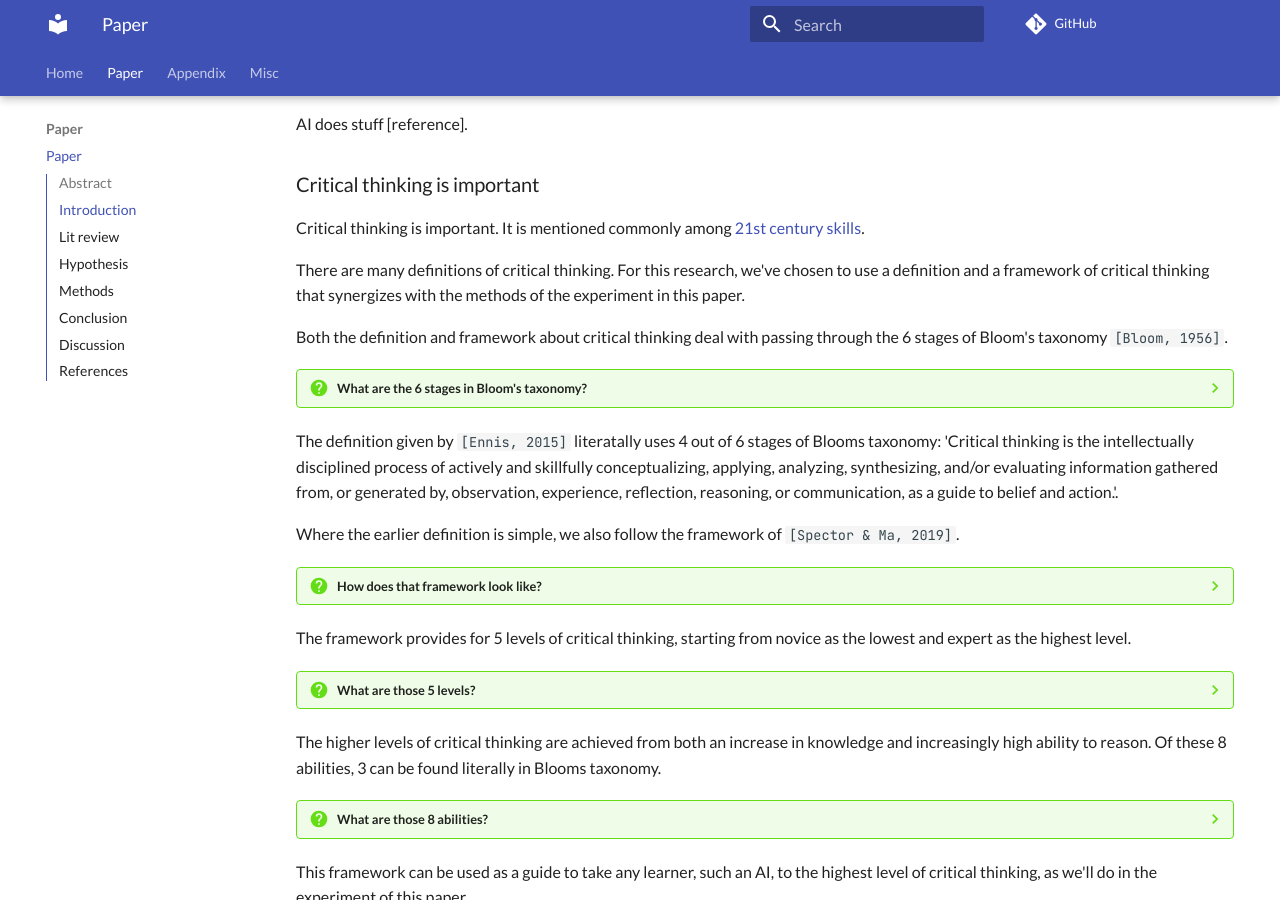
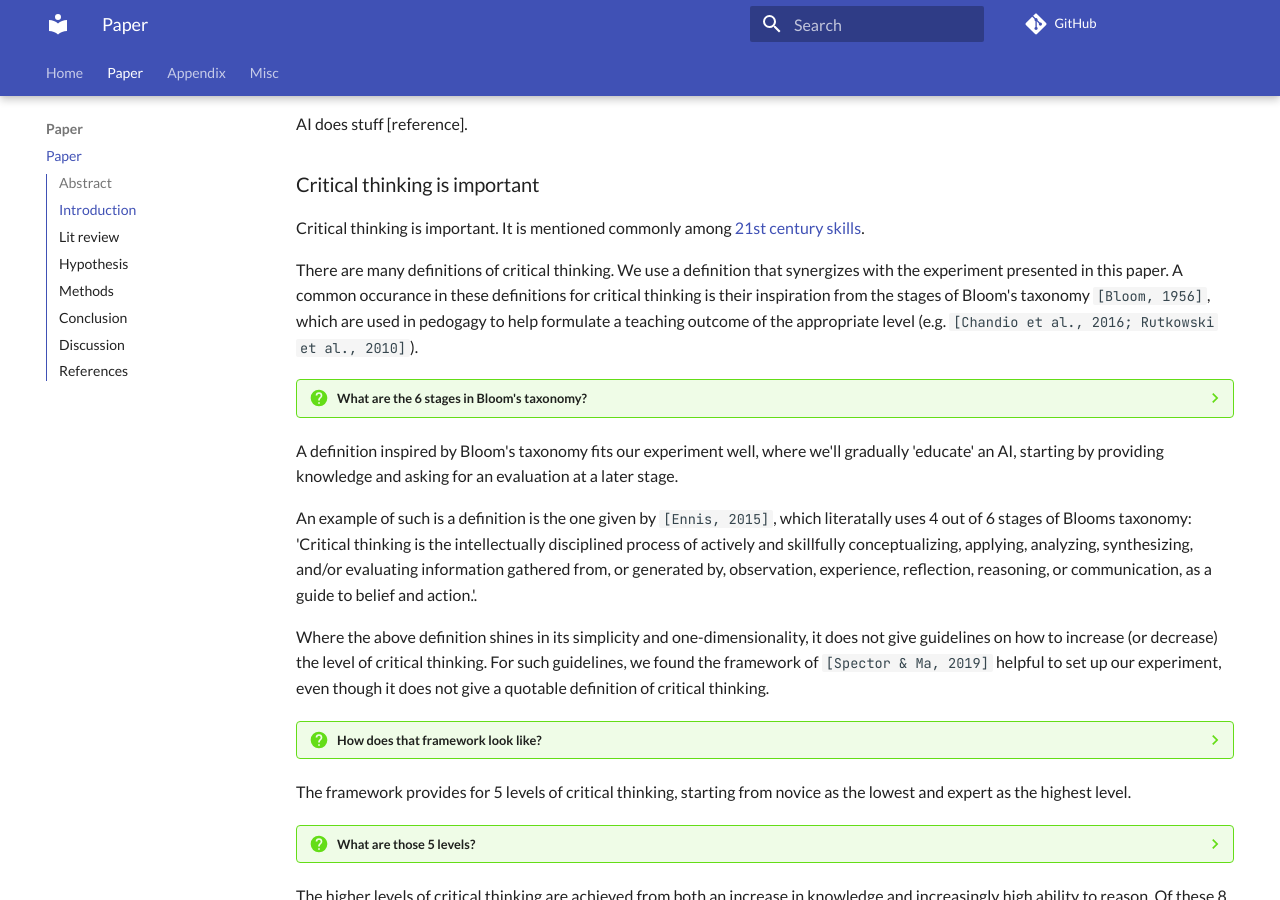
Before and after one commit to richelbilderbeek/paper_critical_ai, an MkDocs documentation site: the page built from docs/paper.md, in a window 1280 px wide and 900 px high, scrolled down 641 px. Built offline with MkDocs 1.6.1 and Material for MkDocs 9.7.7, drawn with Linux system fonts in a browser that asks for light colours; comment, search, counter and statistics services are not loaded; some of the changed text lies outside the part shown.

Commit message:
Smoother transition to papers

```diff
--- a/docs/paper.md
+++ b/docs/paper.md
@@ -34,12 +34,13 @@ It is mentioned commonly among
 [21st century skills](https://en.wikipedia.org/wiki/21st_century_skills).
 
 There are many definitions of critical thinking.
-For this research, we've chosen to use a definition and a framework
-of critical thinking that synergizes with the methods of the experiment
-in this paper.
-
-Both the definition and framework about critical thinking
-deal with passing through the 6 stages of Bloom's taxonomy `[Bloom, 1956]`.
+We use a definition that synergizes with the experiment presented in this
+paper.
+A common occurance in these definitions for critical thinking
+is their inspiration from the stages of Bloom's taxonomy `[Bloom, 1956]`,
+which are used in pedogagy to help formulate a teaching outcome
+of the appropriate
+level (e.g. `[Chandio et al., 2016; Rutkowski et al., 2010]`).
 
 ???- question "What are the 6 stages in Bloom's taxonomy?"
 
@@ -50,16 +51,24 @@ deal with passing through the 6 stages of Bloom's taxonomy `[Bloom, 1956]`.
     - Synthesis
     - Evaluation
 
-The definition given by `[Ennis, 2015]` literatally uses 4 out of
-6 stages of Blooms taxonomy:
+A definition inspired by Bloom's taxonomy fits our experiment well,
+where we'll gradually 'educate' an AI, starting by providing
+knowledge and asking for an evaluation at a later stage.
+
+An example of such is a definition is the one given by `[Ennis, 2015]`,
+which literatally uses 4 out of 6 stages of Blooms taxonomy:
 'Critical thinking is the intellectually disciplined process of actively and
 skillfully conceptualizing, applying, analyzing, synthesizing, and/or
 evaluating information gathered from, or generated by, observation,
 experience, reflection, reasoning, or communication,
 as a guide to belief and action.'.
 
-Where the earlier definition is simple, we also follow the
-framework of `[Spector & Ma, 2019]`.
+Where the above definition shines in its simplicity and one-dimensionality,
+it does not give guidelines on how to increase (or decrease)
+the level of critical thinking.
+For such guidelines, we found the framework of `[Spector & Ma, 2019]`
+helpful to set up our experiment, even though it does not give a
+quotable definition of critical thinking.
 
 ???- question "How does that framework look like?"
 
@@ -245,6 +254,11 @@ at different points in time.
 - `[Bolnick and Stutz, 2017]`
   [https://github.com/richelbilderbeek/Bolnick_and_Stutz_2017](https://github.com/richelbilderbeek/Bolnick_and_Stutz_2017)
 
+- `[Chandio et al., 2016]`
+  Chandio, Muhammad Tufail, Saima Murtaza Pandhiani, and Rabia Iqbal.
+  "Bloom's Taxonomy: Improving Assessment and Teaching-Learning Process."
+  Journal of education and educational development 3.2 (2016): 203-221.
+
 - `[Davies & Barnett, 2015]`
   Davies, Martin, and Ronald Barnett, eds.
   The Palgrave handbook of critical thinking in higher education.
@@ -255,6 +269,12 @@ at different points in time.
   The Palgrave handbook of critical thinking in higher education.
   New York: Palgrave Macmillan US, 2015. 31-47.
 
+- `[Rutkowski et al., 2010]`
+  Rutkowski, Jerzy, et al.
+  "Application of Bloom’s taxonomy for
+  increasing teaching efficiency–case study."
+  Proc. of ICEE2010 (2010).
+
 - `[Spector & Ma, 2019]`
   Spector, Jonathan Michael, and Shanshan Ma.
   "Inquiry and critical thinking skills for the next generation:
```
